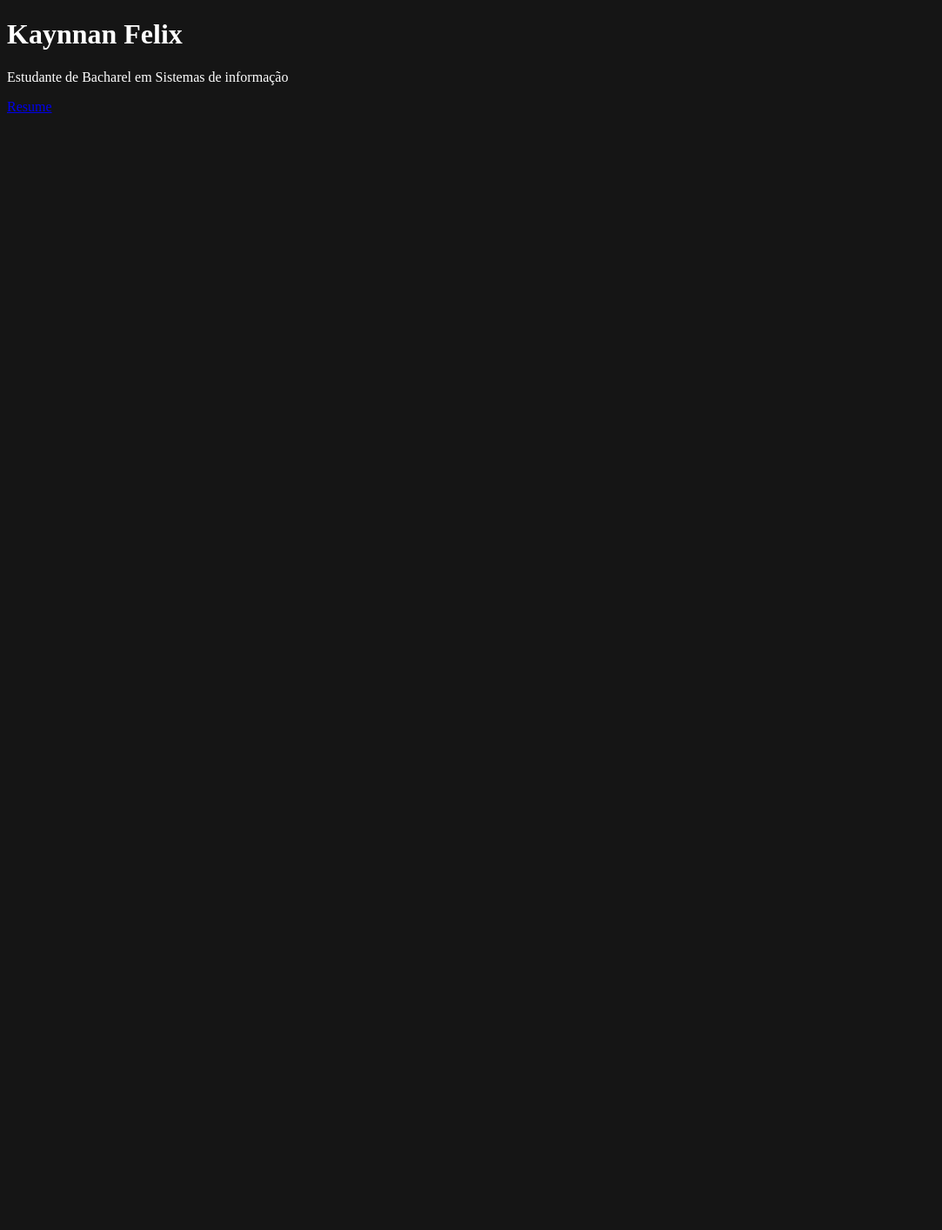
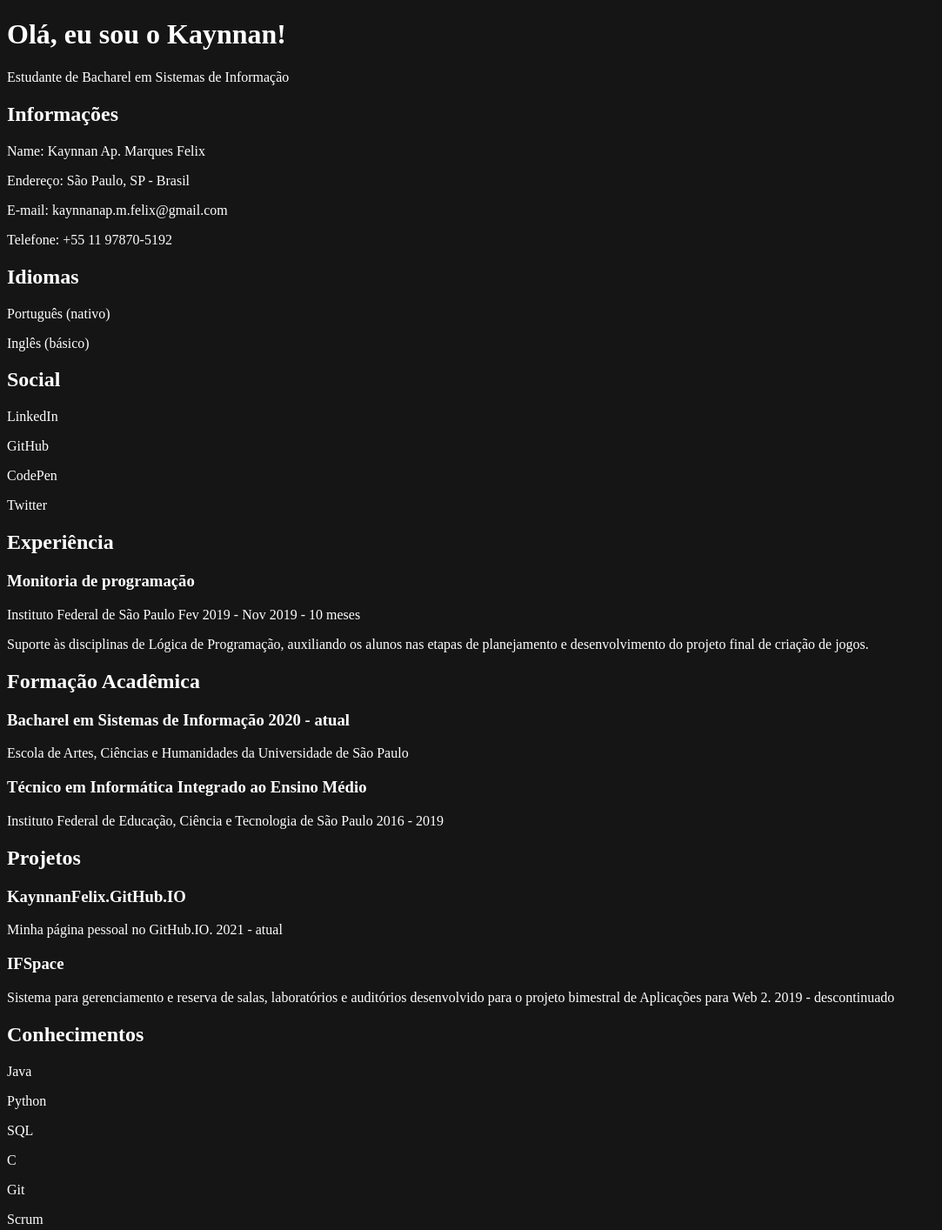
Before and after one commit to KaynnanFelix/KaynnanFelix.github.io, a plain HTML site: page index.html in a window 1280 px wide. Shown: the whole page at 87% size, without its empty margins (0-1083 px from the left). Before the commit the page ends 800 px from the top, so only its background shows below. Drawn offline with Linux system fonts and the light colour scheme.

Commit message:
Alterado informações em index.html

```diff
--- a/index.html
+++ b/index.html
@@ -1,21 +1,56 @@
 <!DOCTYPE html>
 <html lang="pt-br">
+
 <head>
   <meta charset="UTF-8">
   <meta name="viewport" content="width=device-width, initial-scale=1.0">
   <meta http-equiv="X-UA-Compatible" content="IE=7">
-
   <meta name="keywords" content="Kaynnan, CV">
   <link rel="alternate" href="https://kaynnanfelix.github.io/en/" hreflang="x-default" />
   <meta name="author" content="Kaynnan Felix">
   <meta name="description" content="Olá, Mundo! Essa é a minha página no GitHub.IO.">
   <title>KaynnanFelix - Olá, Mundo! Essa é a minha página no GitHub.IO</title>
   <link rel="stylesheet" href="styles/style.css">
+  <link href="https://fonts.googleapis.com/css2?family=Open+Sans&display=swap" rel="stylesheet">
   <script src="https://kit.fontawesome.com/9a5cfa3a91.js" crossorigin="anonymous"></script>
 </head>
 <body>
-  <h1>Kaynnan Felix</h1>
-  <p>Estudante de Bacharel em Sistemas de informação</p>
-  <a href="/resume.html">Resume</a>
+  <h1>Olá, eu sou o Kaynnan!</h1>
+  <p>Estudante de Bacharel em Sistemas de Informação</p>
+  <h2>Informações</h2>
+  <p>Name: Kaynnan Ap. Marques Felix</p>
+  <p>Endereço: São Paulo, SP - Brasil</p>
+  <p>E-mail: kaynnanap.m.felix@gmail.com</p>
+  <p>Telefone: +55 11 97870-5192</p>
+  <h2>Idiomas</h2>
+  <p>Português (nativo)</p>
+  <p>Inglês (básico)</p>
+  <h2>Social</h2>
+  <p>LinkedIn</p>
+  <p>GitHub</p>
+  <p>CodePen</p>
+  <p>Twitter</p>
+  <h2>Experiência</h2>
+  <h3>Monitoria de programação</h3>
+  <p>Instituto Federal de São Paulo <span>Fev 2019 - Nov 2019 - 10 meses</span></p>
+  <p>Suporte às disciplinas de Lógica de Programação, auxiliando os alunos nas etapas de planejamento e desenvolvimento do projeto final de criação de jogos.</p>
+  <h2>Formação Acadêmica</h2>
+  <h3>Bacharel em Sistemas de Informação <span>2020 - atual</span></h3>
+  <p>Escola de Artes, Ciências e Humanidades da Universidade de São Paulo</p>
+  <h3>Técnico em Informática Integrado ao Ensino Médio</h3>
+  <p>Instituto Federal de Educação, Ciência e Tecnologia de São Paulo <span>2016 - 2019</span></p>
+  <h2>Projetos</h2>
+  <h3>KaynnanFelix.GitHub.IO</h3>
+  <p>Minha página pessoal no GitHub.IO. <span>2021 - atual</span>
+  </p>
+  <h3>IFSpace</h3>
+  <p>Sistema para gerenciamento e reserva de salas, laboratórios e auditórios desenvolvido para o projeto bimestral de Aplicações para Web 2. <span>2019 - descontinuado</span></p>
+  <h2>Conhecimentos</h2>
+  <p>Java</p>
+  <p>Python</p>
+  <p>SQL</p>
+  <p>C</p>
+  <p>Git</p>
+  <p>Scrum</p>
 </body>
 </html>
```
